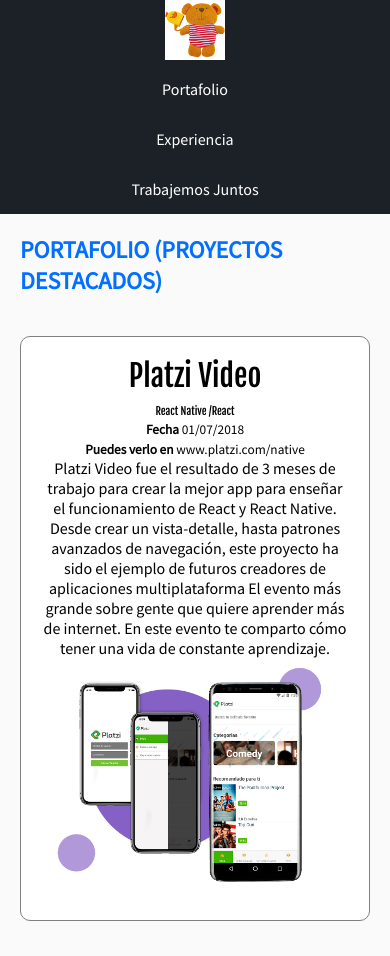
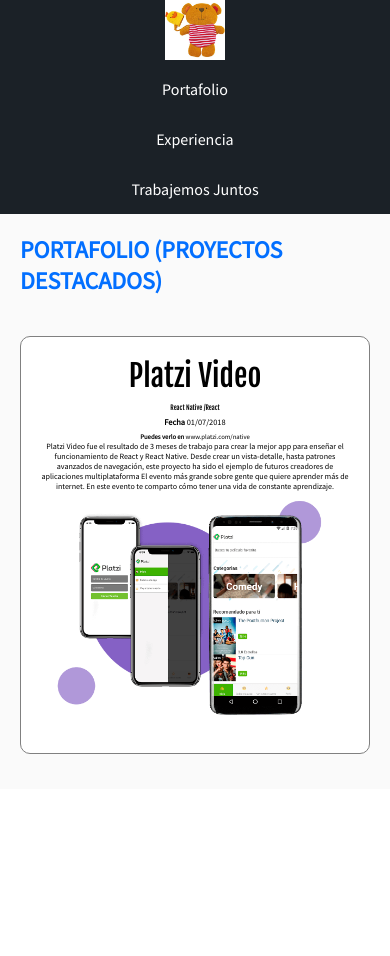
Before and after one commit to ferchuqui/desarrolloweb, a plain HTML site: page index.html in a window 390 px wide. After the commit the page ends 844 px from the top, so only its background shows below. Drawn offline with Linux system fonts and the light colour scheme.

Commit message:
ajustando nuestro portafolio

```diff
--- a/css/estilos.css
+++ b/css/estilos.css
@@ -311,30 +311,37 @@
     }
     .project-details{
         width: auto;
+        /* font-size: 16px; */
         text-align: center;
 
 
     }
     .project-title{
         font-size: 1,5 em;
+        margin-bottom: .3em;
     }
     .project-url{
         font-size: 1 em;
     }
     .project-course{
-        font-size: 1 em;
+        font-size: .7 em;
     }
     .project-date{
         font-size: 1 em;
     }
     .project-description{
-        font-size: 1em;
+        font-size: .8em;
     }
-
+    .project-course, .project-date, .project-url{
+        margin: .3em 0;
+    }
 }
 @media screen and (max-width:480px)
 {
-
+    .project-details{
+        width: auto;
+        font-size: 10px;
+        text-align: center;
 }
 .project-description{
 
```
